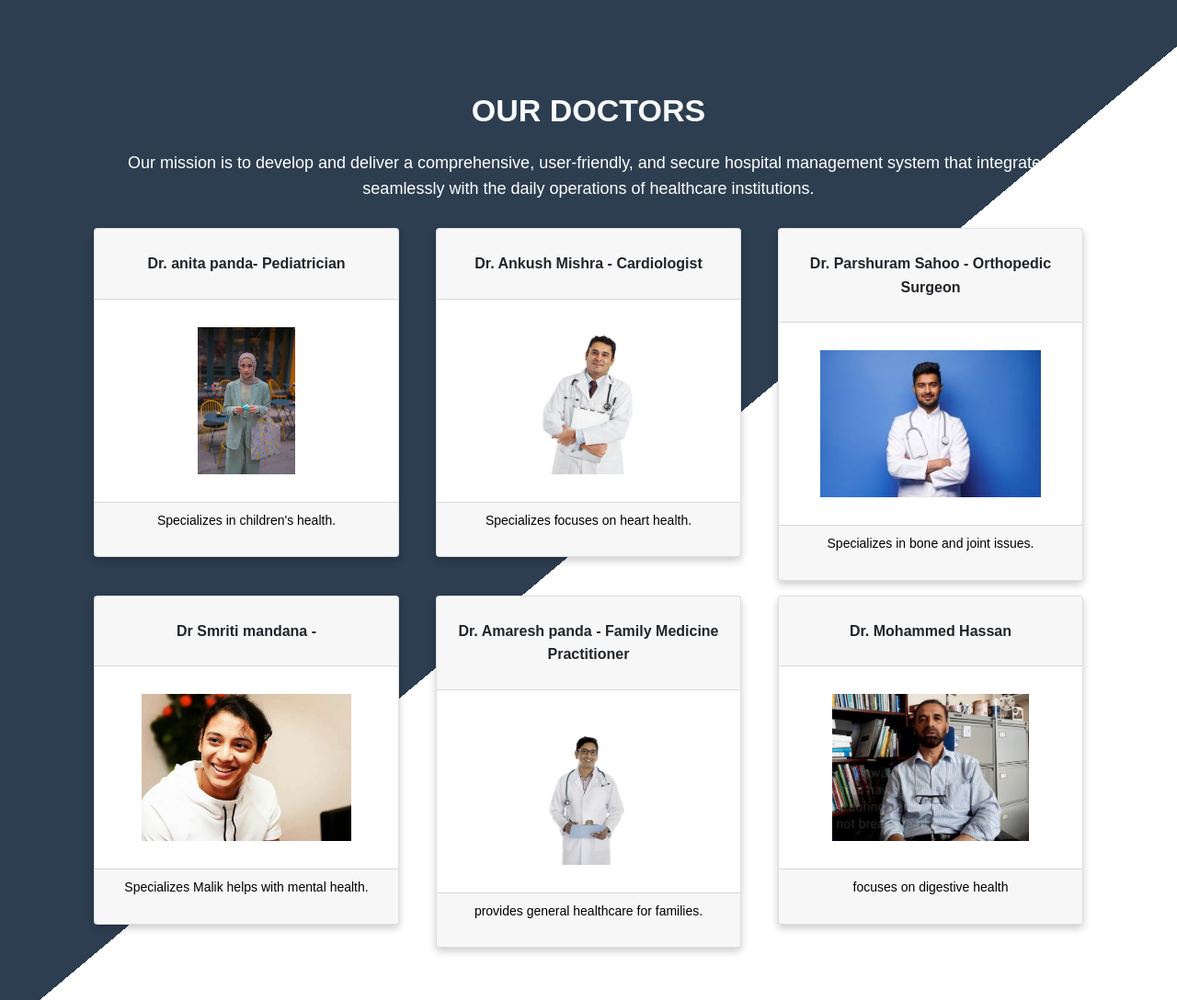
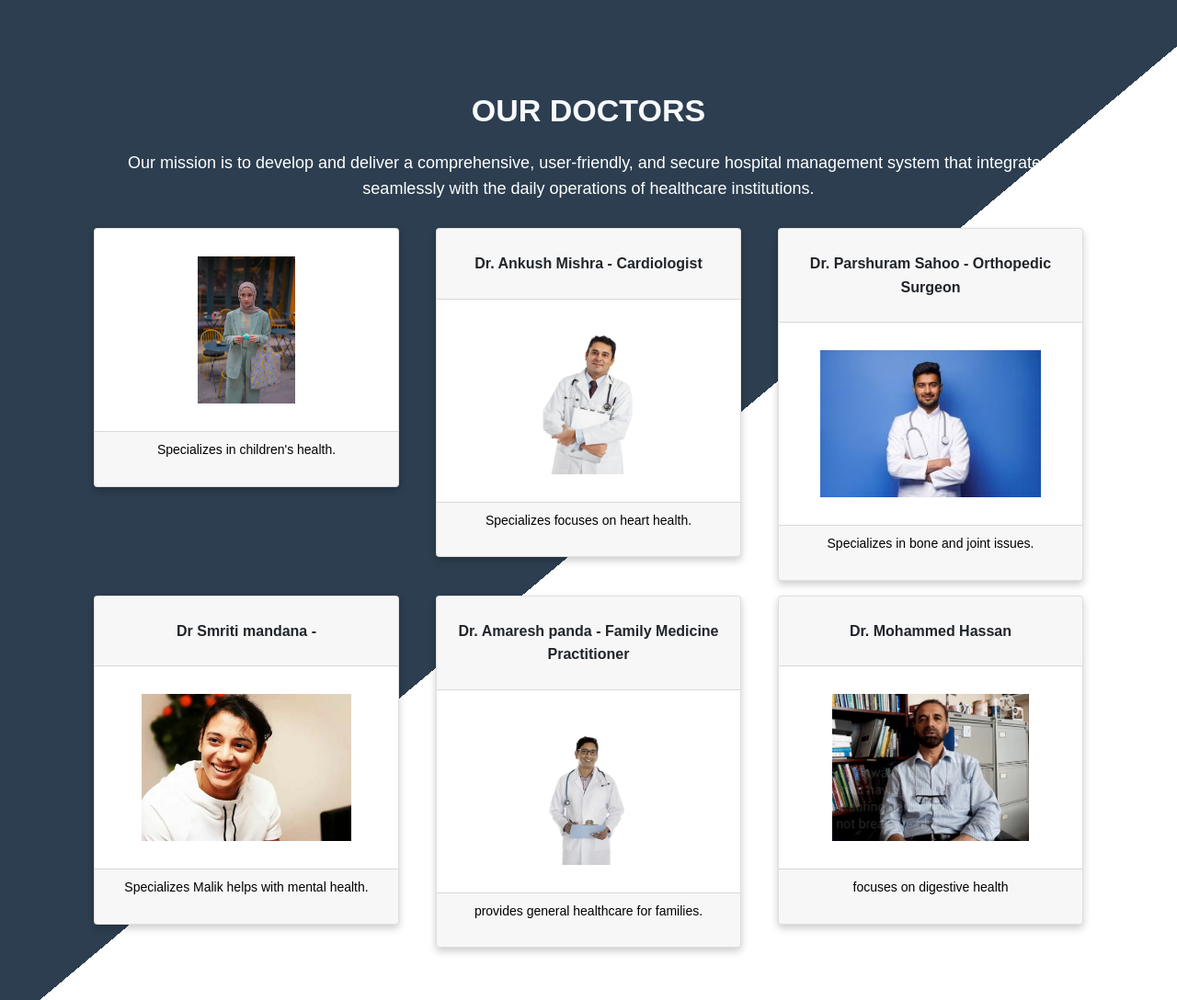
Before and after one commit to ManaS066/sih-hospital_, a Flask app: page / in a window 1280 px wide. Shown: the part 2958-4046 px from the top of the page at 92% size. Run offline with Flask 3, Linux system fonts and the light colour scheme; parts of the project's set-up code (start-up, migrations or seed data) failed here and were passed over; some libraries are stand-ins or nearby versions.

Commit message:
index update

```diff
--- a/Government of NCT of Delhi/templates/index.html
+++ b/Government of NCT of Delhi/templates/index.html
@@ -514,7 +514,7 @@
                 <div class="row">
                     <div class="col-lg-4 col-12">
                         <div class="card text-center">
-                            <div class="card-header">Dr. anita panda- Pediatrician</div>
+                            <!-- <div class="card-header">Dr. anita panda- Pediatrician</div> -->
                             <div class="card-body"
                                 style="height: 220px; display: flex; align-items: center; justify-content: center;">
                                 <img src="../static/images/Amina Khan.jpg" alt="Dr. Amina Khan"
```
